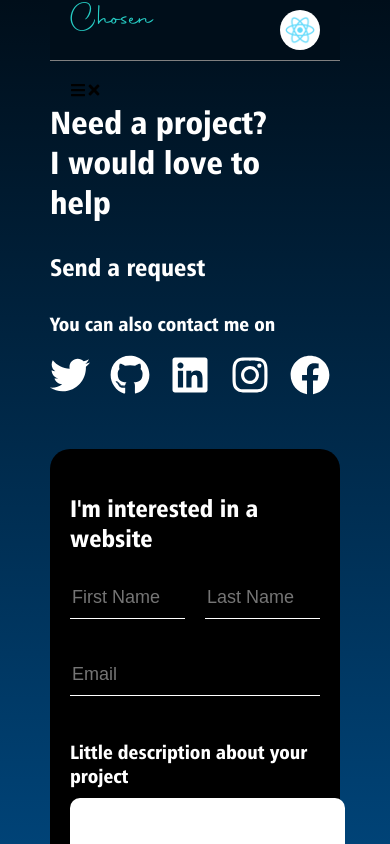
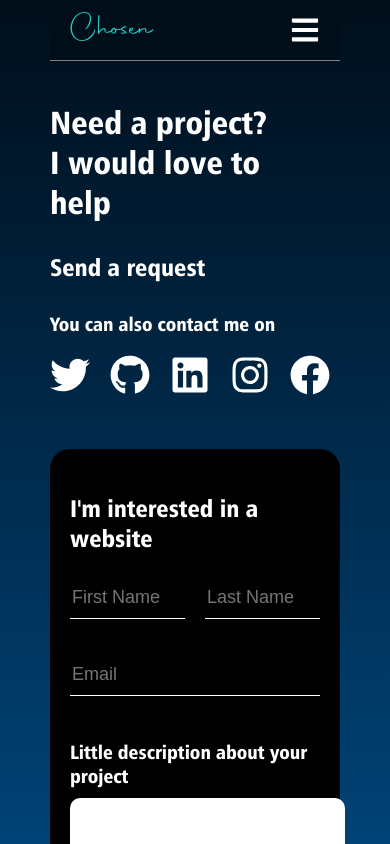
Before and after one commit to chosenvincent1/portfolio, a React (Create React App) app: page / in a window 390 px wide. Built offline with nearby package versions, Linux system fonts and the light colour scheme.

Commit message:
Made hamburger responsive

```diff
--- a/src/App.css
+++ b/src/App.css
@@ -65,7 +65,7 @@ body {
 }
 
 
-.navbar > .hamburger-container > img {
+.navbar > .hamburger-container > .menu {
   display: none;
 }
 
@@ -570,19 +570,16 @@ body {
   }
 
   .navbar > .hamburger-container {
-    background-color: white;
     margin-right: 20px;
-    width: 40px;
-    height: 40px;
-    border-radius: 50%;
-    padding: 5px;
     cursor: pointer;
   }
+
   .navbar > .hamburger-container > .hamburger, .navbar > .hamburger-container > .cancel {
-    width: 100%;
     display:block;
-    height: auto;
+    color: white;
+    font-size: 30px;
   }
+
   .navbar > .hamburger-container > .remove-hamburger, .navbar > .hamburger-container > .remove-cancel {
     display: none;
   }
@@ -614,9 +611,9 @@ body {
     padding: 5px;
   }
 
-  .navbar > .mobile-nav > ul > li:hover {
+  /* .navbar > .mobile-nav > ul > li:hover {
     background-color: #004377;
-  }
+  } */
 
   .navbar > ul {
     display: none;
--- a/src/Components/Navbar.js
+++ b/src/Components/Navbar.js
@@ -12,8 +12,6 @@ const Navbar = ()=> {
         <div className="navbar">
             <div className="logo">
             <p>chosen</p>
-            <FaBars />
-            <FaTimes />
             </div>
             <ul>
                 <li className="home-navbar">home</li>
@@ -21,9 +19,9 @@ const Navbar = ()=> {
                 <li className="about-navbar">about</li>
                 <li className="contact-navbar">contact me</li>
             </ul>
-            <div className="hamburger-container" onClick={clickHamburger}>
-                <img src="./logo512.png" alt="hamburger" className={ hamburger ? "remove-hamburger " : "hamburger "} />
-                <img src="./images/instagram.png" alt="cancel" className={hamburger ? "cancel" : "remove-cancel"} />
+            <div className="hamburger-container" onClick={clickHamburger} >
+                <FaBars id="menu" className= { `menu ${hamburger ? "remove-hamburger " : "hamburger "}`} />
+                <FaTimes id="menu" className={`menu ${hamburger ? "cancel" : "remove-cancel"}`} />
             </div>
 
             <div className="mobile-nav" style={{display: hamburger? 'block': 'none'}}>
```
